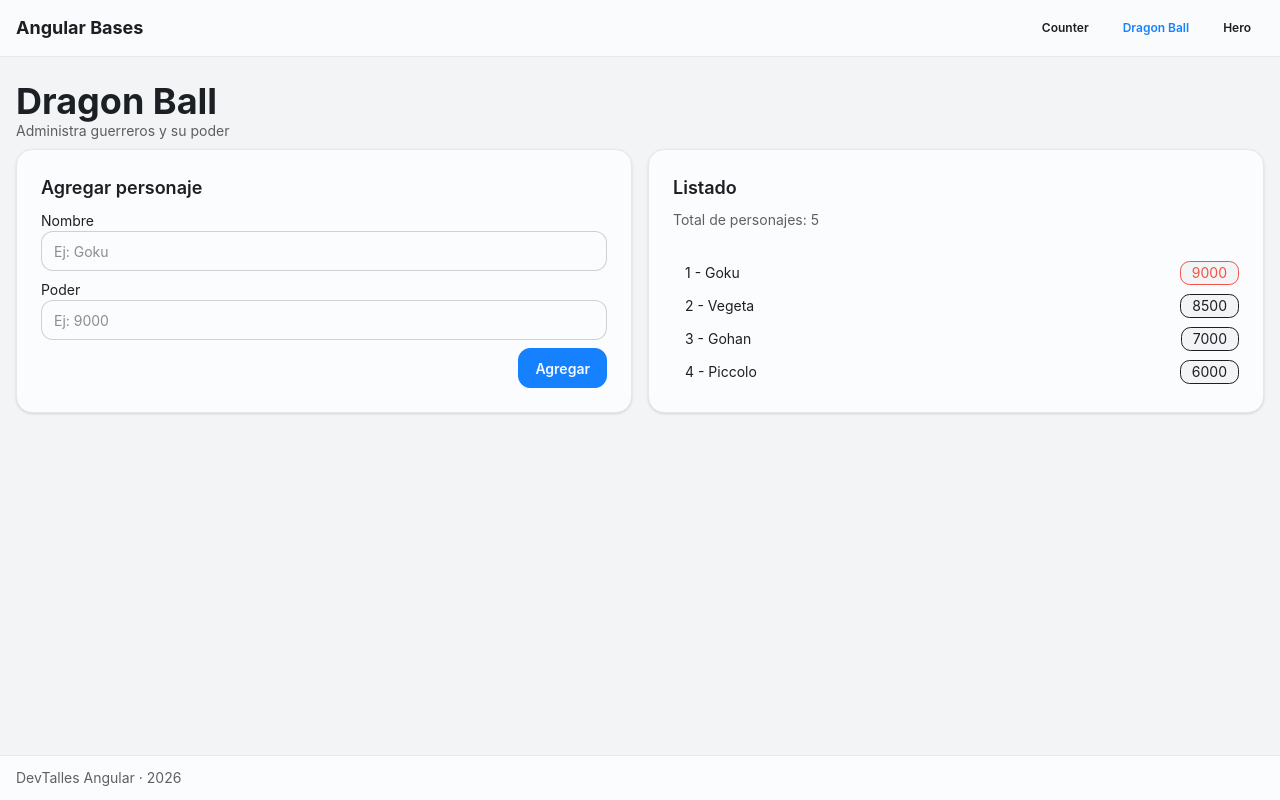
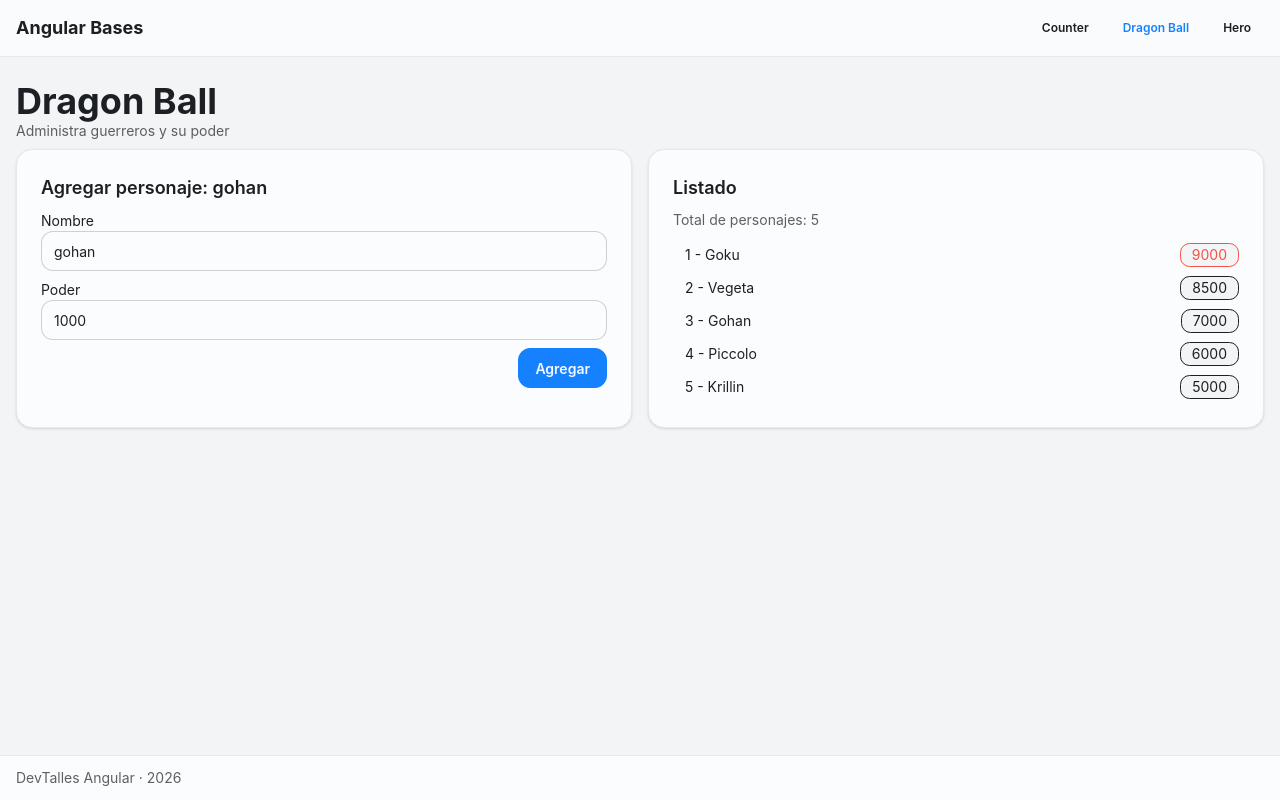
Before and after one commit to PatricioOsorio/angular-devtalles-course, an Angular app in the folder 01-bases/: page /dragonball in a window 1280 px wide. Built offline with nearby package versions, Linux system fonts and the light colour scheme.

Commit message:
(Sección 5: Expandir bases) nputs - Agregar personajes

```diff
--- a/01-bases/src/app/pages/dragonball-page/dragonball-page.html
+++ b/01-bases/src/app/pages/dragonball-page/dragonball-page.html
@@ -7,20 +7,34 @@
   <div class="grid gap-4 md:grid-cols-2">
     <section class="card border-base-300 bg-base-100 border shadow-sm">
       <div class="card-body">
-        <h2 class="card-title text-lg">Agregar personaje</h2>
+        <h2 class="card-title text-lg">Agregar personaje: {{ name() }}</h2>
 
         <label class="form-control w-full">
           <span class="label-text mb-1 text-sm">Nombre</span>
-          <input class="input input-bordered w-full" type="text" placeholder="Ej: Goku" />
+          <input
+            (input)="handleInputName($event)"
+            [value]="name()"
+            class="input input-bordered w-full"
+            type="text"
+            placeholder="Ej: Goku"
+          />
         </label>
 
         <label class="form-control w-full">
           <span class="label-text mb-1 text-sm">Poder</span>
-          <input class="input input-bordered w-full" type="number" placeholder="Ej: 9000" />
+          <input
+            (input)="handleInputPower($event)"
+            [value]="power()"
+            class="input input-bordered w-full"
+            type="number"
+            placeholder="Ej: 9000"
+          />
         </label>
 
         <div class="card-actions justify-end">
-          <button class="btn btn-primary" type="button">Agregar</button>
+          <button (click)="handleAddCharacter()" class="btn btn-primary" type="button">
+            Agregar
+          </button>
         </div>
       </div>
     </section>
@@ -32,7 +46,6 @@
 
         <ul class="menu bg-base-100 w-full p-0">
           @for (character of characters(); track character.id; let idx = $index) {
-            @if (character.power > 5000) {
             <li class="rounded-box flex flex-row items-center justify-between">
               <span>{{ idx + 1 }} - {{ character.name }}</span>
               <span
@@ -42,7 +55,6 @@
               >
             </li>
           }
-          }
         </ul>
       </div>
     </section>
--- a/01-bases/src/app/pages/dragonball-page/dragonball-page.ts
+++ b/01-bases/src/app/pages/dragonball-page/dragonball-page.ts
@@ -22,4 +22,22 @@
 })
 export class DragonballPage {
   readonly characters = signal<ICharacter[]>(INITIAL_CHARACTERS);
+
+  readonly name = signal('gohan');
+  readonly power = signal(1000);
+
+  handleInputName($event: Event) {
+    this.name.set(($event.target as HTMLInputElement).value);
+  }
+
+  handleInputPower($event: Event) {
+    this.power.set(Number(($event.target as HTMLInputElement).value));
+  }
+
+  handleAddCharacter() {
+    this.characters.update((c) => [
+      ...c,
+      { id: +new Date(), name: this.name(), power: this.power() },
+    ]);
+  }
 }
```
Lines whose indentation alone changed are shown as unchanged.
